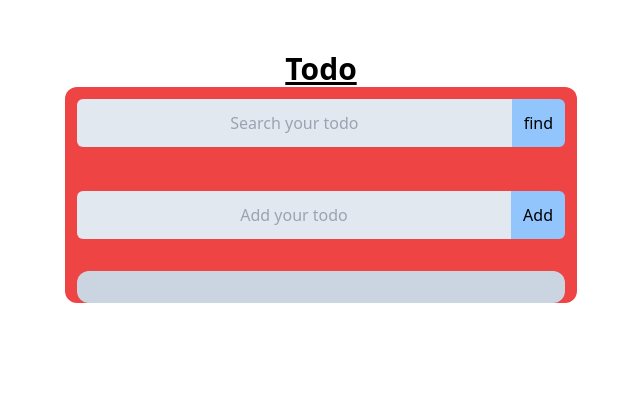
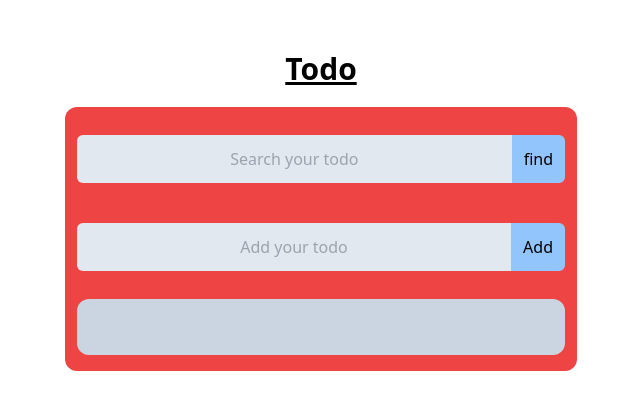
Before and after one commit to wasawin/Todo-api, a React (Vite) app: page / in a window 1280 px wide. Shown: the top 410 px of the page, without its empty margins (319-959 px from the left). Built offline with nearby package versions, Linux system fonts and the light colour scheme; no server answers.

Commit message:
Update App.tsx

```diff
--- a/src/App.tsx
+++ b/src/App.tsx
@@ -33,10 +33,10 @@ export default function App() {
   return (
     <>
       <main className="h-screen  p-[4%] ">
-        <h1 className="text-3xl font-bold underline text-center ">
+        <h1 className="text-3xl font-bold underline text-center mb-5">
           Todo
         </h1>
-        <div className="bg-red-500  rounded-xl space-y-5 max-w-lg mx-auto ">
+        <div className="bg-red-500  rounded-xl space-y-4 max-w-lg mx-auto  py-4">
 
           <form action=""
             className="flex justify-center p-3"
@@ -57,7 +57,7 @@ export default function App() {
 
           <Addtodo fetchTodos={fetchTodos} />
 
-          <div className="bg-slate-300 grow rounded-xl mx-3 p-4 space-y-3" >
+          <div className="bg-slate-300 grow rounded-xl mx-3 p-4 space-y-3 pb-10 " >
             {todos.map((todos, index) =>
 
               < Todoitem todo={todos} key={index} fetchTodos={fetchTodos} />
```
